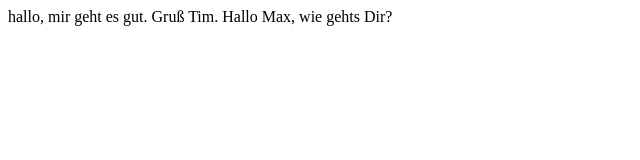
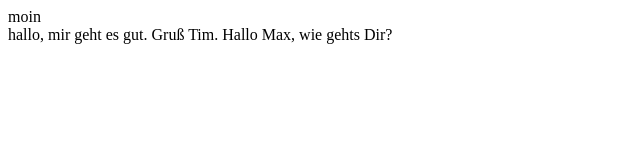
Before and after one commit to sventhieme/hello-world, a plain HTML site: page index.html in a window 1280 px wide. Shown: the whole page, without its empty margins (0-640 px from the left). Drawn offline with Linux system fonts and the light colour scheme.

Commit message:
neuer DIV

```diff
--- a/index.html
+++ b/index.html
@@ -1,5 +1,10 @@
 <header></header>
+
+
+<div>moin</div>
+
 
 hallo, mir geht es gut. Gruß Tim. Hallo Max, wie gehts Dir?
 
+
 <footer></footer>
```
